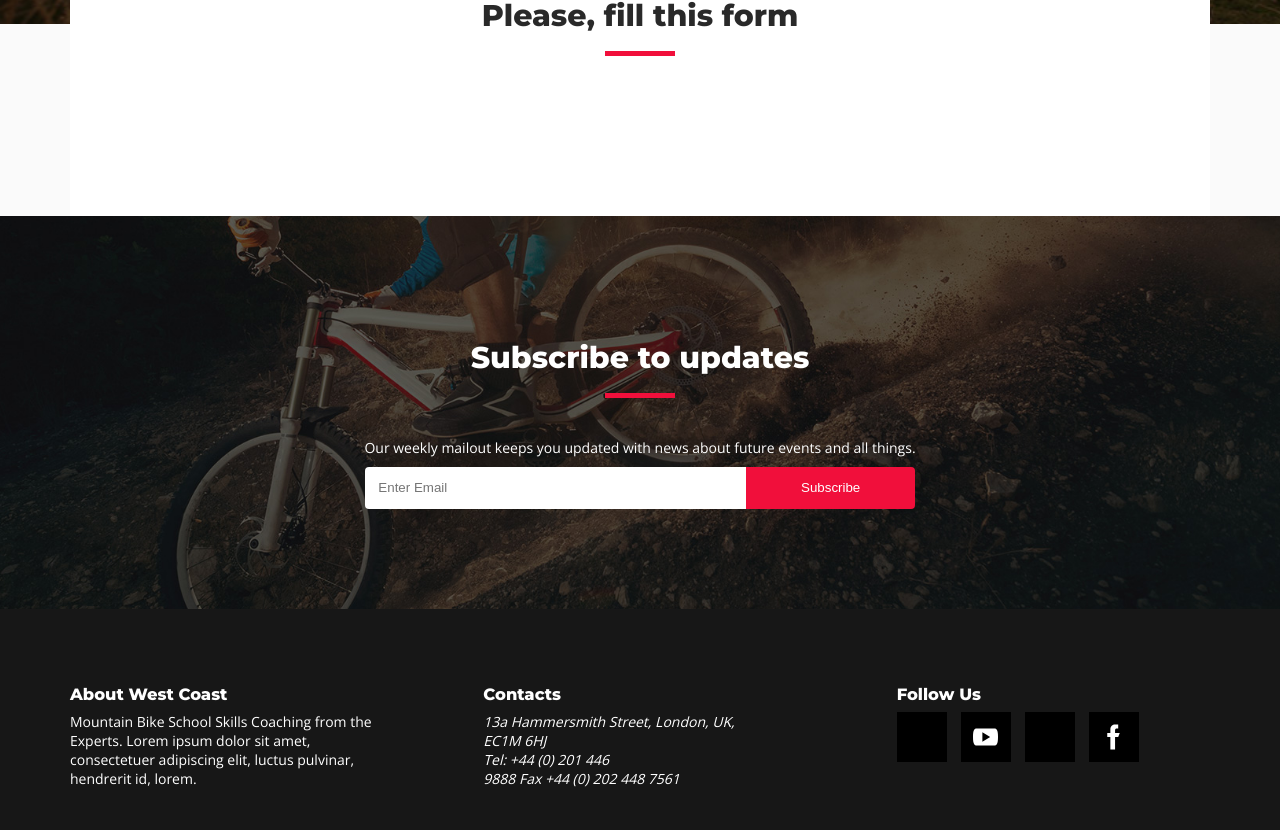
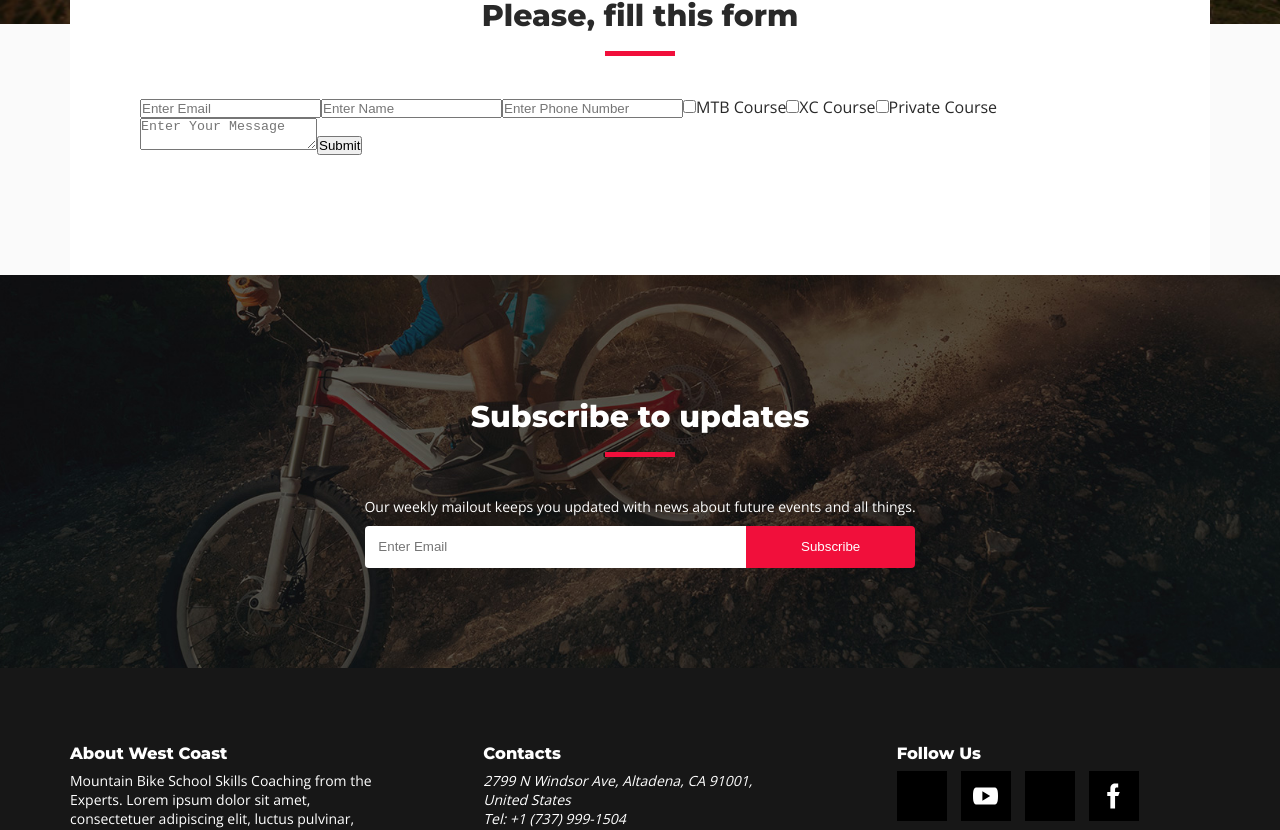
Before and after one commit to rynay/wcmbs, a React (Create React App) app: page /courses/registration in a window 1280 px wide. Shown: the part 696-1526 px from the top of the page. Built offline with nearby package versions, Linux system fonts and the light colour scheme; some icons are missing.

Commit message:
form basic structure TODO: refactoring + styling

```diff
--- a/src/components/ContactUs/ContactUs.module.scss
+++ b/src/components/ContactUs/ContactUs.module.scss
@@ -4,6 +4,7 @@
   align-items: center;
 
   &__button {
+    display: block;
     text-decoration: none;
     color: #fff;
     padding: 1em 3em;
--- a/src/components/ContactUs/ContactUs.tsx
+++ b/src/components/ContactUs/ContactUs.tsx
@@ -1,12 +1,15 @@
 import { Link } from "react-router-dom";
+import { Link as SLink } from "react-scroll";
 import s from "./ContactUs.module.scss";
 
 export const ContactUs = () => {
   return (
     <div className={s.contactUs}>
-      <Link className={s.contactUs__button} to="/contact">
-        Contact us
-      </Link>
+      <SLink to="top">
+        <Link className={s.contactUs__button} to="/contact">
+          Contact us
+        </Link>
+      </SLink>
     </div>
   );
 };
--- a/src/components/Footer/Footer.tsx
+++ b/src/components/Footer/Footer.tsx
@@ -31,11 +31,10 @@ export const Footer = ({ type }: Props) => {
             <div className={s.footer__middle}>
               <h3>Contacts</h3>
               <address>
-                13a Hammersmith Street, London, UK,
-                <br />
-                EC1M 6HJ <br />
-                Tel: +44 (0) 201 446 <br />
-                9888 Fax +44 (0) 202 448 7561 <br />
+                <div>2799 N Windsor Ave, Altadena, CA 91001, United States</div>
+                <div>Tel: +1 (737) 999-1504</div>
+                <div>Fax +1 (737) 999-1504</div>
+                <div>E-mail: contact@berider.com</div>
               </address>
             </div>
             <div className={s.footer__right}>
--- /dev/null
+++ b/src/components/Form/Form.module.scss
@@ -0,0 +1,8 @@
+.form {
+  input {
+  }
+  label {
+  }
+  textarea {
+  }
+}
--- /dev/null
+++ b/src/components/Form/Form.tsx
@@ -0,0 +1,112 @@
+import { ChangeEvent } from "react";
+import { useState } from "react";
+import s from "./Form.module.scss";
+
+type Props = {
+  type: "contact" | "registration";
+};
+
+export const Form = ({ type }: Props) => {
+  const [state, setState] = useState<{ [key in string]: any }>({});
+
+  const handleChange = (
+    e: ChangeEvent<HTMLInputElement | HTMLTextAreaElement>
+  ) => {
+    if (!e.target) return;
+    setState((state) => ({
+      ...state,
+      [e.target.name]:
+        "checked" in e.target ? e.target.checked : e.target.value,
+    }));
+  };
+
+  return (
+    <>
+      <form className={s.form} onSubmit={(e) => e.preventDefault()}>
+        {type === "contact" && (
+          <>
+            <input
+              name="email"
+              value={state.email}
+              onChange={handleChange}
+              type="email"
+              placeholder="Enter Email"
+            />
+            <input
+              name="name"
+              value={state.name}
+              onChange={handleChange}
+              type="text"
+              placeholder="Enter Name"
+            />
+            <textarea
+              name="message"
+              value={state.message}
+              onChange={handleChange}
+              placeholder="Enter Your Message"
+            />
+          </>
+        )}
+        {type === "registration" && (
+          <>
+            <input
+              name="email"
+              value={state.email}
+              onChange={handleChange}
+              type="email"
+              placeholder="Enter Email"
+            />
+            <input
+              name="name"
+              value={state.name}
+              onChange={handleChange}
+              type="text"
+              placeholder="Enter Name"
+            />
+            <input
+              name="phone"
+              value={state.phone}
+              onChange={handleChange}
+              type="phone"
+              placeholder="Enter Phone Number"
+            />
+            <label>
+              <input
+                name="mtb"
+                type="checkbox"
+                onChange={handleChange}
+                checked={state.mtb}
+              />
+              <span>MTB Course</span>
+            </label>
+            <label>
+              <input
+                name="xc"
+                type="checkbox"
+                onChange={handleChange}
+                checked={state.xc}
+              />
+              <span>XC Course</span>
+            </label>
+            <label>
+              <input
+                name="private"
+                type="checkbox"
+                onChange={handleChange}
+                checked={state.private}
+              />
+              <span>Private Course</span>
+            </label>
+            <textarea
+              name="message"
+              value={state.message}
+              onChange={handleChange}
+              placeholder="Enter Your Message"
+            />
+          </>
+        )}
+        <button type="submit">Submit</button>
+      </form>
+    </>
+  );
+};
--- /dev/null
+++ b/src/components/Form/index.ts
@@ -0,0 +1 @@
+export { Form } from "./Form";
--- a/src/index.scss
+++ b/src/index.scss
@@ -29,6 +29,14 @@ h4,
 h5,
 h6 {
   font-family: Montserrat, sans-serif;
+  font-weight: 800;
+}
+
+.ff-montserrat {
+  font-family: Montserrat, sans-serif;
+}
+
+.fw-800 {
   font-weight: 800;
 }
 
@@ -100,6 +108,13 @@ h6 {
 .pointer {
   cursor: pointer;
 }
+.map {
+  width: 100%;
+  border: 0;
+}
+.text-align-center {
+  text-align: center;
+}
 
 .pb {
   &_small {
@@ -123,6 +138,17 @@ h6 {
     margin-bottom: 6rem;
   }
 }
+.mt {
+  &_small {
+    margin-top: 2rem;
+  }
+  &_medium {
+    margin-top: 4rem;
+  }
+  &_large {
+    margin-top: 6rem;
+  }
+}
 .alert-enter {
   opacity: 0;
   transform: scale(0.9);
--- a/src/pages/CoachProfile/CoachProfile.tsx
+++ b/src/pages/CoachProfile/CoachProfile.tsx
@@ -62,7 +62,7 @@ export const CoachProfile = () => {
       <section className="flex flex-column flex-align-center">
         <Socials />
         <a
-          className="tdn fz-3 bold red padding_small"
+          className="ff-montserrat tdn fz-3 fw-800 red padding_small"
           href="https://samnill.com"
           target="_blank"
           rel="noreferrer"
--- a/src/pages/Coaches/Coaches.tsx
+++ b/src/pages/Coaches/Coaches.tsx
@@ -67,7 +67,9 @@ export const Coaches = () => {
           luptatum zzril delenit augue duis dolore te feugait nulla facilisi.
         </p>
       </section>
-      <ContactUs />
+      <div className="mb_large">
+        <ContactUs />
+      </div>
     </PageContentLayout>
   );
 };
--- a/src/pages/Contact/Contact.tsx
+++ b/src/pages/Contact/Contact.tsx
@@ -1,22 +1,47 @@
+import { Form } from "../../components/Form";
 import { Heading } from "../../components/Heading";
 import { PageContentLayout } from "../../components/PageContentLayout";
+import { Socials } from "../../components/Socials";
 
 export const Contact = () => {
   return (
     <PageContentLayout>
       <section>
         <Heading level={2}>Get in Touch</Heading>
-        <q>
-          Wow, after years of racing professionally in the US and on the World
+        <p className="text-align-center">
+          "Wow, after years of racing professionally in the US and on the World
           Cup you (Gene Hamilton) really improved my understanding of cornering.
-          I am cornering faster and with more confidence
-        </q>
+          I am cornering faster and with more confidence"
+        </p>
       </section>
+      <iframe
+        className="map"
+        title="map"
+        src="https://www.google.com/maps/embed?pb=!1m18!1m12!1m3!1d211362.5526505379!2d-118.46339954789157!3d34.1325272616834!2m3!1f0!2f0!3f0!3m2!1i1024!2i768!4f13.1!3m3!1m2!1s0x0%3A0x1bf00b68c62d932!2sMt%20Wilson%20MTB%20Adventure!5e0!3m2!1sen!2sru!4v1630232636177!5m2!1sen!2sru"
+        width="600"
+        height="450"
+        allowFullScreen={false}
+        loading="lazy"
+      ></iframe>
+      <address className="text-align-center mt_large">
+        <div>Welcome to our camp:</div>
+        <div className="mb_small">
+          2799 N Windsor Ave, Altadena, CA 91001, United States
+        </div>
+        <div>Tel: +1 (737) 999-1504</div>
+        <div className="mb_small">Fax +1 (737) 999-1504</div>
+        <div>E-mail: contact@berider.com</div>
+      </address>
       <section>
         <Heading level={2}>Send a Message</Heading>
+        <Form type="contact" />
       </section>
-      <section>
+      <section className="flex flex-column flex-align-center">
         <Heading level={2}>Follow Us</Heading>
+        <Socials />
+        <p className="ff-montserrat tdn fz-3 fw-800 red padding_small">
+          #westcoastcycling
+        </p>
       </section>
     </PageContentLayout>
   );
--- a/src/pages/Registration/Registation.tsx
+++ b/src/pages/Registration/Registation.tsx
@@ -1,3 +1,4 @@
+import { Form } from "../../components/Form";
 import { Heading } from "../../components/Heading";
 import { PageContentLayout } from "../../components/PageContentLayout";
 
@@ -6,6 +7,7 @@ export const Registration = () => {
     <PageContentLayout>
       <section>
         <Heading level={2}>Please, fill this form</Heading>
+        <Form type="registration" />
       </section>
     </PageContentLayout>
   );
```
Also changed, not shown: public/images/plus.svg (deleted).
